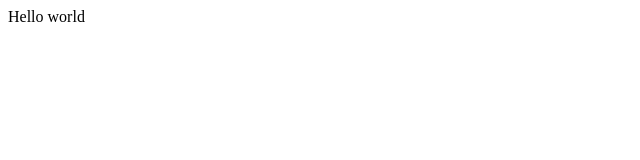
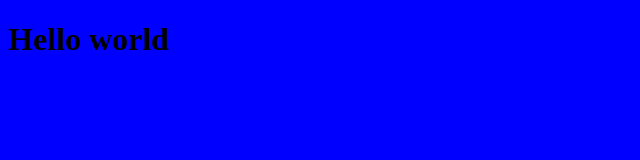
Before and after one commit to 33-66/restart, a plain HTML site: page index.html in a window 1280 px wide. Shown: the whole page, without its empty margins (0-640 px from the left). Drawn offline with Linux system fonts and the light colour scheme.

Commit message:
add style.css,connect to index.html

```diff
--- a/index.html
+++ b/index.html
@@ -3,9 +3,9 @@
 <head>
     <meta charset="UTF-8">
     <meta name="viewport" content="width=device-width, initial-scale=1.0">
-    <title>My website</title>
+    <title>My website</title><link rel="stylesheet" href="style.css">
 </head>
-<body>
-    Hello world
+<body><h1>Hello world</h1>
+
 </body>
 </html>
--- /dev/null
+++ b/style.css
@@ -0,0 +1 @@
+body{background-color: blue;}
```
